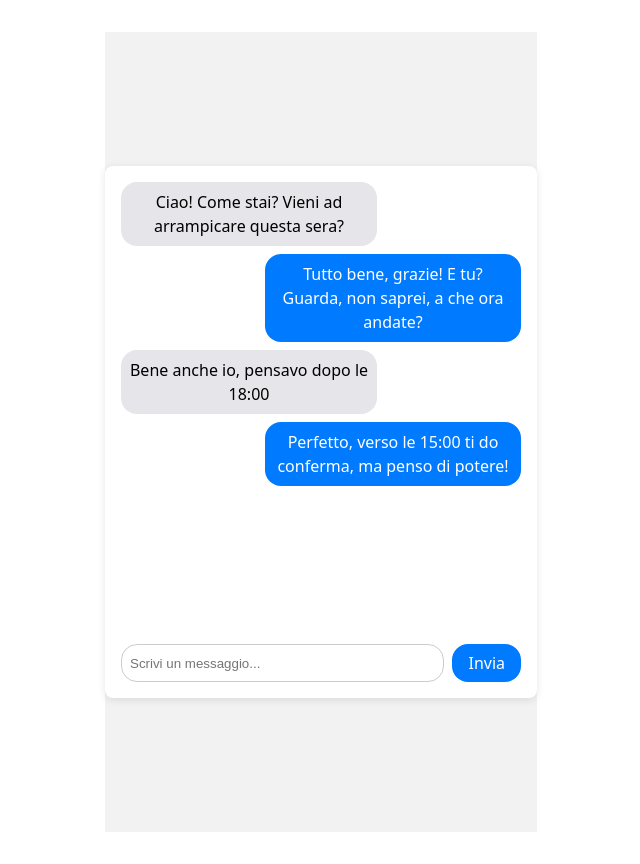
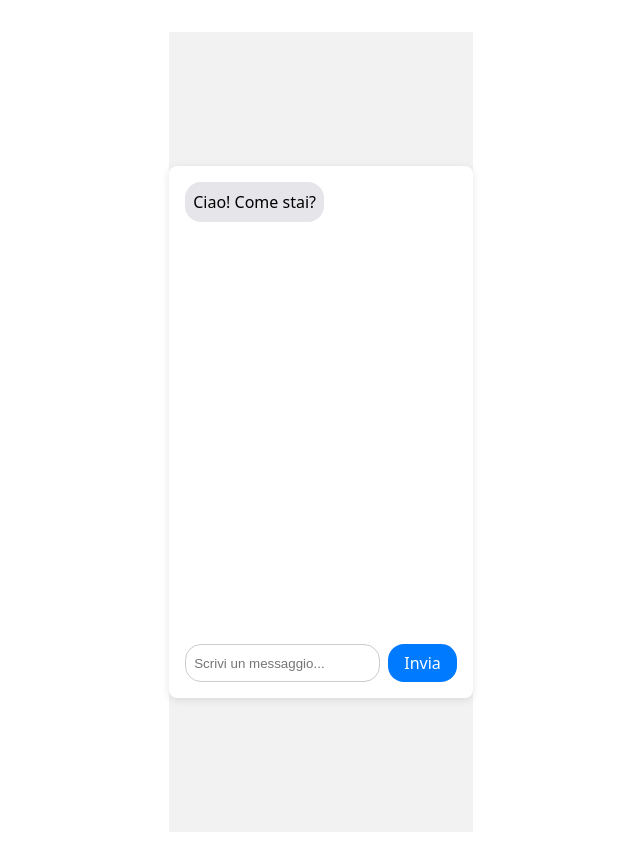
Before and after one commit to Elena-Lucci/Esercizi_React_Develhope, a React (Vite) app in the folder esercizi-react/: page / in a window 1280 px wide. Shown: the whole page, without its empty margins (319-959 px from the left). Built offline with nearby package versions, Linux system fonts and the light colour scheme.

Commit message:
A-new_React-App-4

```diff
--- a/esercizi-react/src/App.jsx
+++ b/esercizi-react/src/App.jsx
@@ -1,29 +1,60 @@
-import { useState, useEffect, useRef } from 'react'
-import ChatMessage from './Components/ChatMessage'
-import './App.css'
+import { useState, useEffect, useRef } from 'react';
+import ChatMessage from './Components/ChatMessage';
+import useSWR from 'swr';
+import './App.css';
+
+// Endpoint mock
+const MOCK_ENDPOINT = 'https://mocki.io/v1/6585442b-234d-4508-9f40-b193e6f1d0d3';
+
+// Funzione fetch da usare con SWR
+const fetcher = (url) => fetch(url).then(res => res.json());
 
 function App() {
   const [messages, setMessages] = useState([
-    { text: 'Ciao! Come stai? Vieni ad arrampicare questa sera?', sender: 'other' },
-    { text: 'Tutto bene, grazie! E tu? Guarda, non saprei, a che ora andate?', sender: 'me' },
-    { text: 'Bene anche io, pensavo dopo le 18:00', sender: 'other' },
-    { text: 'Perfetto, verso le 15:00 ti do conferma, ma penso di potere!', sender: 'me' },
-  ])
+    { text: 'Ciao! Come stai?', sender: 'other' },
+  ]);
+  const [message, setMessage] = useState('');
+  const [shouldFetch, setShouldFetch] = useState(false);
+  const chatEndRef = useRef(null);
 
-  const [message, setMessage] = useState("")
-  const chatEndRef = useRef(null)
+  // Hook SWR personalizzato: attivato solo quando shouldFetch === true
+  const { data, error } = useSWR(shouldFetch ? MOCK_ENDPOINT : null, fetcher, {
+    revalidateOnFocus: false,
+  });
 
-  const pageStyle = {
+  // Quando arriva una nuova risposta dal bot
+  useEffect(() => {
+    if (data?.reply) {
+      setMessages(prev => [...prev, { text: data.reply, sender: 'other' }]);
+      setShouldFetch(false); // reset
+    }
+  }, [data]);
+
+  // Auto scroll in fondo
+  useEffect(() => {
+    chatEndRef.current?.scrollIntoView({ behavior: 'smooth' });
+  }, [messages]);
+
+  function handleInvia(event) {
+    event.preventDefault();
+    const trimmed = message.trim();
+    if (!trimmed) return;
+
+    // Aggiungi messaggio utente
+    setMessages(prev => [...prev, { text: trimmed, sender: 'me' }]);
+    setMessage('');
+    setShouldFetch(true); // Attiva SWR per ottenere la risposta del bot
+  }
+
+  return (
+    <div style={{
       height: '100vh',
-    margin: 0,
-    padding: 0,
       backgroundColor: '#f2f2f2',
       display: 'flex',
       alignItems: 'center',
-    justifyContent: 'center',
-  }
-
-  const chatContainer = {
+      justifyContent: 'center'
+    }}>
+      <div style={{
         width: '100%',
         maxWidth: '400px',
         height: '500px',
@@ -32,59 +63,20 @@ function App() {
         borderRadius: '8px',
         boxShadow: '0 2px 8px rgba(0,0,0,0.1)',
         display: 'flex',
-    flexDirection: 'column',
-  }
-
-  const chatHistoryStyle = {
-    flex: 1,
-    overflowY: 'auto',
-    marginBottom: '8px',
-  }
-
-  function handleInvia(event) {
-    event.preventDefault()
-    const trimmed = message.trim()
-    if (!trimmed) return
-    setMessages(prev => [...prev, { text: trimmed, sender: 'me' }])
-    setMessage("")
-  }
-
-  function handleChange(event) {
-    setMessage(event.target.value)
-  }
-
-  // Auto scroll
-  useEffect(() => {
-    chatEndRef.current?.scrollIntoView({ behavior: 'smooth' })
-  }, [messages])
-
-  // Simulated incoming messages
-  useEffect(() => {
-    const interval = setInterval(() => {
-      setMessages(prev => [...prev, { text: 'hei', sender: 'other' }])
-    }, 10000)
-
-    return () => clearInterval(interval)
-  }, [])
-
-  return (
-    <div style={pageStyle}>
-      <div style={chatContainer}>
-
-        {/* Chat history */}
-        <div style={chatHistoryStyle}>
+        flexDirection: 'column'
+      }}>
+        <div style={{ flex: 1, overflowY: 'auto', marginBottom: '8px' }}>
           {messages.map((msg, index) => (
             <ChatMessage key={index} message={msg} />
           ))}
           <div ref={chatEndRef} />
         </div>
 
-        {/* Input area */}
         <form onSubmit={handleInvia} style={{ display: 'flex' }}>
           <input
             type="text"
             value={message}
-            onChange={handleChange}
+            onChange={(e) => setMessage(e.target.value)}
             placeholder="Scrivi un messaggio..."
             style={{
               flex: 1,
@@ -107,10 +99,9 @@ function App() {
             Invia
           </button>
         </form>
-
       </div>
     </div>
-  )
+  );
 }
 
-export default App
+export default App;
--- a/esercizi-react/src/Components/ChatMessage.jsx
+++ b/esercizi-react/src/Components/ChatMessage.jsx
@@ -1,3 +1,8 @@
+// Modify the chat application so that the bot obtains its responses from an external endpoint using the SWR library to manage network calls. Use the mocki.io service to create a mock for your network call!
+
+// Requirements: When the user sends a message, use SWR to make a request to the provided endpoint and obtain the bot's response.
+
+
 function ChatMessage({ message }) {
   const isSent = message.sender === 'me';
 
```
Lines whose indentation alone changed are shown as unchanged.
